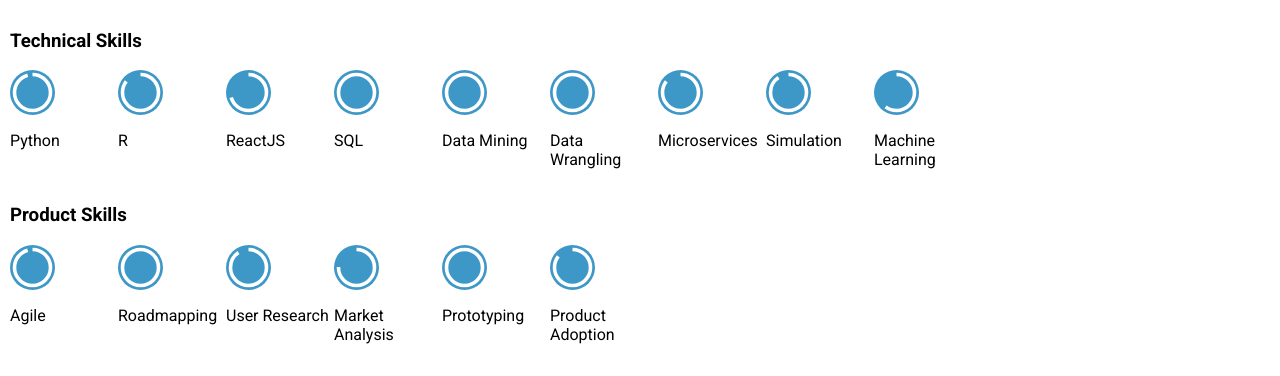
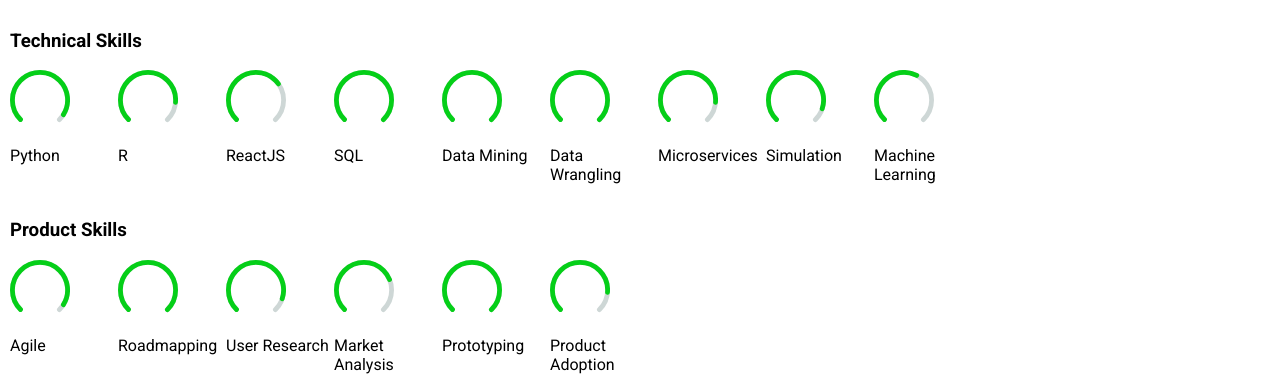
Before and after one commit to alexjmeyer92/personal-website-ui, a React (Create React App) app: page /resume in a window 1280 px wide. Shown: the part 433-809 px from the top of the page. Built offline with nearby package versions, Linux system fonts and the light colour scheme.

Commit message:
updated skill guages to spedometers

```diff
--- a/src/components/Resume/SkillGuages.jsx
+++ b/src/components/Resume/SkillGuages.jsx
@@ -1,21 +1,20 @@
 import React from 'react';
 import { CircularProgressbar, buildStyles } from 'react-circular-progressbar';
+import 'react-circular-progressbar/dist/styles.css';
 
 // https://codesandbox.io/s/vymm4oln6y
 const SkillGuage = props => {
   const { guageValue } = props;
   return (
-    <div style={{ height: '45px', width: '45px' }}>
+    <div style={{ height: '60px', width: '60px' }}>
       <CircularProgressbar
         value={guageValue}
-        text={''}
-        background
-        backgroundPadding={6}
+        circleRatio={0.75}
         styles={buildStyles({
-          backgroundColor: '#3e98c7',
-          textColor: '#fff',
-          pathColor: '#fff',
-          trailColor: 'transparent',
+          rotation: 1 / 2 + 1 / 8,
+          strokeLinecap: 'round',
+          trailColor: '#CED7D6',
+          pathColor: '#05CF18',
         })}
       />
     </div>
--- a/src/views/Resume.jsx
+++ b/src/views/Resume.jsx
@@ -15,13 +15,13 @@
             deep supply chain experience. I have a background in Inventory
             Mangement and Supply Chain Analytics. I have managed inventory and
             P&L's for retail businesses with more than $100,000,000 in annual
-            sales and helped to stand up a network forecasting and S&OP fucntion
-            at Target. I lead teams building next generation supply chain
+            sales and helped to stand up a network planning and S&OP fucntion at
+            Target. I lead teams building next generation supply chain
             technology products that enable highly integrated, collaborative,
-            and precise management of the First, Middle, and Final mile of
-            Target's global supply chain. I am passionate about solving complex
-            problems and building diverse teams that are rooted in continuous
-            learning, and collaborative problem solving.
+            and precise management of the First, Middle, and Final mile of the
+            global supply chain. I am passionate about solving complex problems
+            and building diverse teams that are rooted in continuous learning,
+            and collaborative problem solving.
           </h3>
         </Grid>
         <Grid item xs={4}>
```
